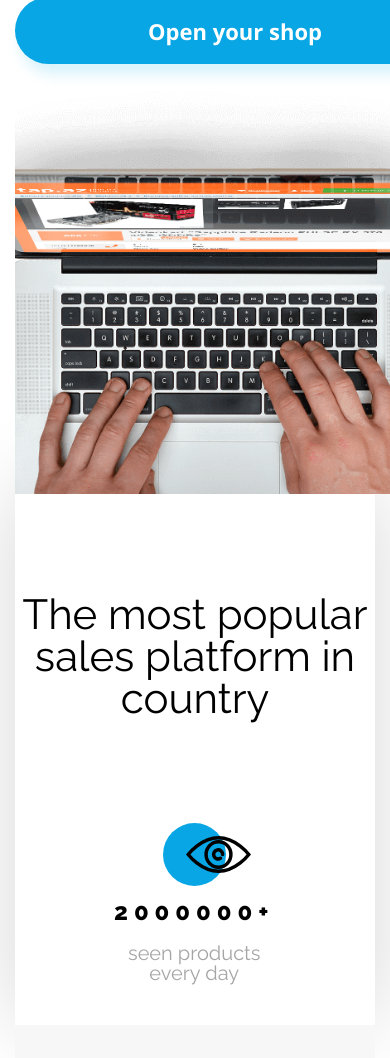
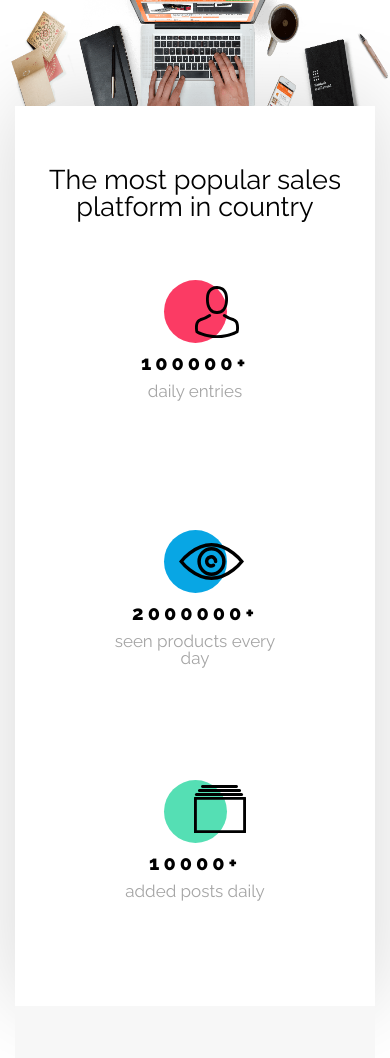
Before and after one commit to AniaStep/BestShop, a website built with Parcel: page index.html in a window 390 px wide. Shown: the part 362-1420 px from the top of the page. Built offline with nearby package versions, Linux system fonts and the light colour scheme.

Commit message:
Main&Stats - RWD

```diff
--- a/index.html
+++ b/index.html
@@ -11,8 +11,7 @@
     <link rel="preconnect" href="https://fonts.googleapis.com">
     <link rel="preconnect" href="https://fonts.gstatic.com" crossorigin>
     <link href="https://fonts.googleapis.com/css2?family=Open+Sans:wght@300;400;500;600;700;800&family=Raleway:wght@100;200;300;400;500;600;700;800;900&display=swap" rel="stylesheet">
-    <script src="js/script.js" defer></script>
-</head>
+    </head>
 <body>
 <div class="all">
 <header class="header">
@@ -34,46 +33,48 @@
         </nav>
     </div>
 </header>
-<section class="section">
+<section class="section section-1">
     <div class="s-main">
         <h1 class="s-main-h1-title">Sell More!</h1>
         <p class="s-main-txt txt">Open shop on our platform and increase your sales</p>
         <button class="s-main-btn button">
             <a href="" class="s-main-btn-txt">Open your shop</a>
         </button>
-        <div class="s-main-bg"></div>
-        <div class="s-main-stats">
-            <h2 class="s-main-h2-title">The most popular sales platform in country</h2>
-            <div class="s-main-stats-container">
-                <div class="s-main-stats-entries">
-                    <div class="s-main-stats-entries-logo s-main-stats-logo">
-                        <div class="s-main-stats-entries-logo-el1 circle-small"></div>
-                        <div class="s-main-stats-entries-logo-el2"><img src="assets/person.svg" alt=""></div>
-                    </div>
-                    <h3 class="s-main-stats-cont-h3-title">100000+</h3>
-                    <p class="s-main-stats-cont-description">daily entries</p>
+        <div class="s-main-bg">
+            <img src="./assets/background.png" alt="" class="s-main-bg-img">
+        </div>
+    </div>
+    <div class="s-stats">
+        <h2 class="s-stats-h2-title">The most popular sales platform in country</h2>
+        <div class="s-stats-container">
+            <div class="s-stats-entries s-stats-el">
+                <div class="s-stats-entries-logo s-stats-logo">
+                    <div class="s-stats-entries-logo-el1 circle-small"></div>
+                    <div class="s-stats-entries-logo-el2"><img src="assets/person.svg" alt=""></div>
                 </div>
-                <div class="s-main-stats-products">
-                    <div class="s-main-stats-products-logo s-main-stats-logo">
-                        <div class="s-main-stats-products-logo-el1 circle-small"></div>
-                        <div class="s-main-stats-products-logo-el2"><img src="assets/eye.svg" alt=""></div>
-                    </div>
-                    <h3 class="s-main-stats-cont-h3-title">2000000+</h3>
-                    <p class="s-main-stats-cont-description">seen products every day</p>
+                <h3 class="s-stats-cont-h3-title">100000+</h3>
+                <p class="s-stats-cont-description">daily entries</p>
+            </div>
+            <div class="s-stats-products s-stats-el">
+                <div class="s-stats-products-logo s-stats-logo">
+                    <div class="s-stats-products-logo-el1 circle-small"></div>
+                    <div class="s-stats-products-logo-el2"><img src="assets/eye.svg" alt=""></div>
                 </div>
-                <div class="s-main-stats-posts">
-                    <div class="s-main-stats-posts-logo s-main-stats-logo">
-                        <div class="s-main-stats-posts-logo-el1 circle-small"></div>
-                        <div class="s-main-stats-posts-logo-el2"><img src="assets/catalog.svg" alt=""></div>
-                    </div>
-                    <h3 class="s-main-stats-cont-h3-title">10000+</h3>
-                    <p class="s-main-stats-cont-description">added posts daily</p>
+                <h3 class="s-stats-cont-h3-title">2000000+</h3>
+                <p class="s-stats-cont-description">seen products every day</p>
+            </div>
+            <div class="s-stats-posts s-stats-el">
+                <div class="s-stats-posts-logo s-stats-logo">
+                    <div class="s-stats-posts-logo-el1 circle-small"></div>
+                    <div class="s-stats-posts-logo-el2"><img src="assets/catalog.svg" alt=""></div>
                 </div>
+                <h3 class="s-stats-cont-h3-title">10000+</h3>
+                <p class="s-stats-cont-description">added posts daily</p>
             </div>
         </div>
     </div>
 </section>
-<section class="section">
+<section class="section section-2">
     <div class="s-grey">
         <div class="s-grey-el">
             <div class="s-grey-el-text s-grey-el1">
@@ -109,7 +110,7 @@
         </div>
     </div>
 </section>
-<section class="section">
+<section class="section section-3">
     <div class="s-pricing">
         <h2 class="s-pricing-h2-title">Pricing</h2>
         <div class="s-pricing-options">
@@ -160,7 +161,7 @@
         </div>
     </div>
 </section>
-<section class="section">
+<section class="section section-4">
     <div class="s-contacts">
         <div class="s-contacts-info">
             <h1 class="s-contacts-h1-title">Any questions?</h1>
@@ -191,7 +192,7 @@
         </div>
     </div>
 </section>
-<section class="section">
+<section class="section section-5">
     <div class="s-footer">
         <div class="s-footer-logo">
             <a href="/" class="s-footer-title">BestShop</a>
--- a/js/script.js
+++ /dev/null
@@ -1,10 +0,0 @@
-function makeBurger() {
-    const button = document.querySelector(".burger");
-    const menu = document.querySelector(".menu");
-
-    button.onclick = () => {
-        menu.classList.toggle("is-show");
-    }
-}
-
-makeBurger();
--- a/scss/components/_main_stats.scss
+++ b/scss/components/_main_stats.scss
@@ -2,8 +2,15 @@
     width: 100%;
 }
 
+.section-1 {
+    display: flex;
+    flex-direction: column;
+}
 .s-main {
-    text-align: center;
+    display: flex;
+    flex-direction: column;
+    justify-content: center;
+    align-items: center;
     width: 100%;
 }
 
@@ -15,19 +22,12 @@
     padding-bottom: 20px;
 }
 
-.s-main-h2-title {
-    font-family: $font-family-R;
-    font-size: 42px;
-    color: #000000;
-    padding-top: 100px;
-    padding-bottom: 103px;
-}
-
 .s-main-txt {
     font-size: 22px;
     font-family: $font-family-OS;
     color: #000000;
     padding-bottom: 38px;
+    text-align: center;
 }
 
 .s-main-btn-txt {
@@ -47,47 +47,55 @@
     box-shadow: 5px 10px 14px #07ACE629;
 }
 
-.s-main-bg {
-    background-image: url("../assets/background.png");
+.s-main-bg-img {
     width: 100vw;
     height: 430px;
-    background-size: cover;
-    background-position: center;
 }
 
-.s-main-stats {
+.s-stats {
     height: 531px;
     box-shadow: 0 -5px 80px #00000029;
+    text-align: center;
+    margin: 0;
 }
 
-.s-main-stats-container {
+.s-stats-h2-title {
+    font-family: $font-family-R;
+    font-size: 42px;
+    color: #000000;
+    padding-top: 100px;
+    padding-bottom: 103px;
+    margin: 0;
+}
+
+.s-stats-container {
     display: flex;
     justify-content: center;
     gap: 240px;
 }
 
-.s-main-stats-entries {
+.s-stats-entries {
     width: 116px;
     height: 140px;
 }
 
-.s-main-stats-products {
+.s-stats-products {
     width: 176px;
     height: 140px;
 }
 
-.s-main-stats-posts {
+.s-stats-posts {
     width: 163px;
     height: 140px;
 }
 
-.s-main-stats-logo {
+.s-stats-logo {
     display: flex;
     position: relative;
     justify-content: center;
 }
 
-.s-main-stats-entries-logo-el2 {
+.s-stats-entries-logo-el2 {
     position: absolute;
     height: 52px;
     width: 44px;
@@ -95,7 +103,7 @@
     left: 58px;
 }
 
-.s-main-stats-products-logo-el2 {
+.s-stats-products-logo-el2 {
     position: absolute;
     width: 65px;
     height: 37px;
@@ -103,7 +111,7 @@
     left: 72px;
 }
 
-.s-main-stats-posts-logo-el2 {
+.s-stats-posts-logo-el2 {
     position: absolute;
     width: 52px;
     height: 48px;
@@ -117,19 +125,19 @@
     border-radius: 50%;
 }
 
-.s-main-stats-entries-logo-el1 {
+.s-stats-entries-logo-el1 {
     background-color: #FB3B64;
 }
 
-.s-main-stats-products-logo-el1 {
+.s-stats-products-logo-el1 {
     background-color: $color-logo-btn-main;
 }
 
-.s-main-stats-posts-logo-el1 {
+.s-stats-posts-logo-el1 {
     background-color: #55DFB4;
 }
 
-.s-main-stats-cont-h3-title {
+.s-stats-cont-h3-title {
     font-family: $font-family-R;
     font-weight: 800;
     font-size: 24px;
@@ -139,9 +147,84 @@
     padding-top: 14px;
 }
 
-.s-main-stats-cont-description {
+.s-stats-cont-description {
     font-family: $font-family-R;
     font-size: 20px;
     color: #A5A5A5;
     padding-bottom: 149px;
 }
+
+@media (max-width: 1100px) {
+    .s-main-bg-img {
+        height: 350px;
+    }
+    .s-stats-container {
+        gap: 190px;
+    }
+}
+
+@media (max-width: 1000px) {
+    .s-stats-container {
+        gap: 100px;
+    }
+    .s-stats-h2-title {
+        font-size: 32px;
+    }
+}
+
+@media (max-width: 830px) {
+    .s-main-bg-img {
+        height: 200px;
+    }
+    .s-main-h1-title {
+        padding-top: 90px;
+    }
+    .s-stats-container {
+        gap: 110px;
+        flex-direction: column;
+        align-items: center;
+    }
+    .s-stats {
+        height: 900px;
+    }
+    .s-stats-h2-title {
+        font-size: 27px;
+        padding-bottom: 60px;
+        padding-top: 60px;
+    }
+    .s-stats-cont-h3-title {
+        font-size: 20px;
+        letter-spacing: 4px;
+        padding-bottom: 10px;
+        padding-top: 10px;
+    }
+    .s-stats-cont-description {
+        font-size: 17px;
+        padding-bottom: 60px;
+        margin: 0;
+    }
+}
+
+@media (max-width: 550px) {
+    .s-main-btn {
+        width: 280px;
+        border-radius: 30px;
+    }
+    .s-main-bg-img {
+        height: 150px;
+    }
+    .s-main-h1-title {
+        padding-top: 40px;
+        font-size: 37px;
+        padding-bottom: 0;
+        margin: 0;
+    }
+    .s-main-txt {
+        margin: 0;
+        padding-top: 20px;
+        padding-bottom: 40px;
+    }
+    .s-main-btn-txt {
+        font-size: 20px;
+    }
+}
```
Also changed, not shown: css/main.css, 1 other file.
